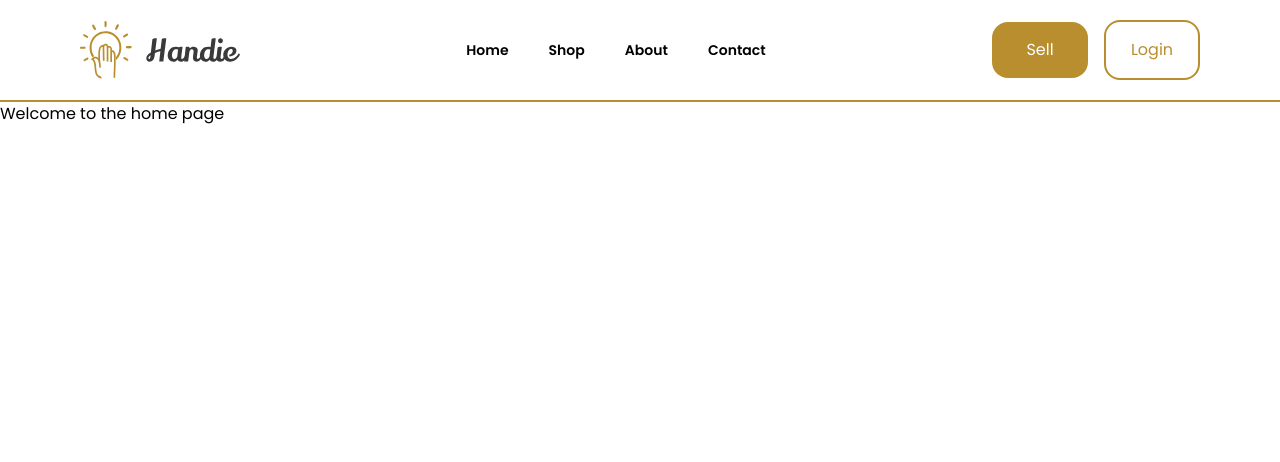
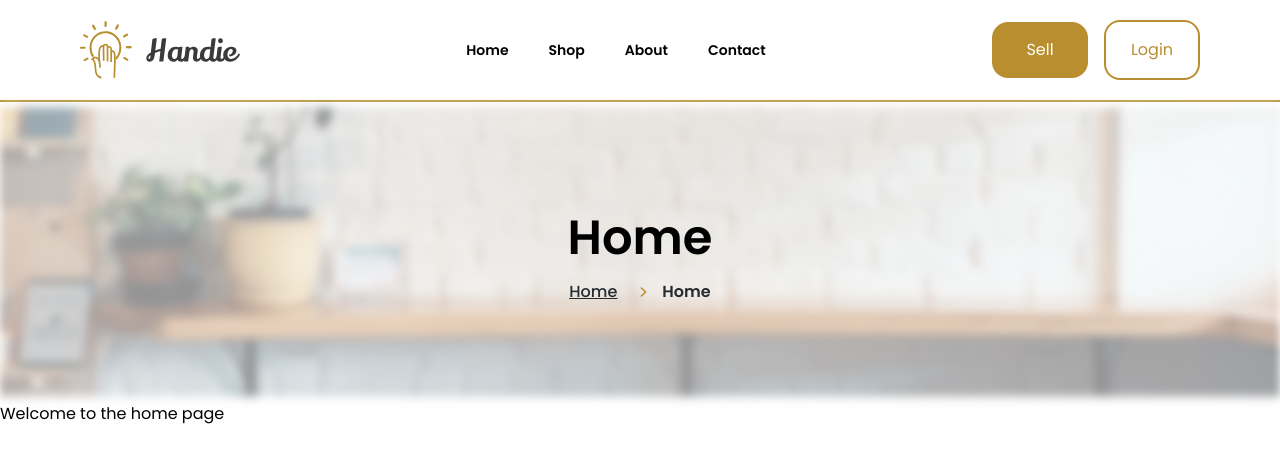
Before and after one commit to omar-the-junior/handie--frontend, a React (Vite) app: page / in a window 1280 px wide. Shown: the top 462 px of the page. Built offline with nearby package versions, Linux system fonts and the light colour scheme.

Commit message:
done Header_section

```diff
--- /dev/null
+++ b/src/components/Header.tsx
@@ -0,0 +1,71 @@
+import { Link, useLocation } from "react-router-dom";
+
+function Header() {
+    const location = useLocation();
+    const path = location.pathname;
+
+    return (
+        <div className="relative w-full h-[300px]">
+            <div
+                className="absolute inset-0 bg-cover bg-center filter blur-sm"
+                style={{
+                    backgroundImage:
+                        "linear-gradient(0deg, rgba(255, 255, 255, 0.35) 0%, rgba(255, 255, 255, 0.35) 100%), url('/Header.png')",
+                }}
+            ></div>
+
+            <div className="relative z-10 flex flex-col items-center justify-center h-full">
+                <h1
+                    className="text-4xl font-bold"
+                    style={{
+                        color: "#000",
+                        textAlign: "center",
+                        fontFamily: "Poppins, sans-serif",
+                        fontSize: "48px",
+                        fontStyle: "normal",
+                        fontWeight: 600,
+                        lineHeight: "normal",
+                    }}
+                >
+                    {path === '/' ? 'Home' : path.substring(1)}
+                </h1>
+                <div className="mt-2 text-sm flex items-center">
+                    <a
+                        href="#"
+                        className="text-gray-600 hover:text-gray-800"
+                        style={{
+                            color: 'var(--Ink-Dark, #252A31)',
+                            fontFamily: 'Poppins, sans-serif',
+                            fontSize: '16px',
+                            fontStyle: 'normal',
+                            fontWeight: '500',
+                            lineHeight: '16px',
+                            textDecorationLine: 'underline',
+                            marginRight: '8px',
+                        }}
+                    >
+                        <Link to="/">Home</Link>
+                    </a>
+                    <img src="/icon_Header.svg" alt="" className="mx-2" />
+                    <a
+                        href="#"
+                        className="text-gray-600 hover:text-gray-800"
+                        style={{
+                            color: 'var(--Ink-Dark, #252A31)',
+                            fontFamily: 'Poppins, sans-serif',
+                            fontSize: '16px',
+                            fontStyle: 'normal',
+                            fontWeight: '600',
+                            lineHeight: '16px',
+                            textDecorationLine: 'none',
+                        }}
+                    >
+                        {path === '/' ? 'Home' : path.substring(1)}
+                    </a>
+                </div>
+            </div>
+        </div>
+    );
+}
+
+export default Header;
--- a/src/components/Navbar.tsx
+++ b/src/components/Navbar.tsx
@@ -42,7 +42,6 @@ function Navbar() {
             <Icon icon="ci:close-big" width="30" height="30" className="text-black" />
           </button>
 
-          {/* Arrange menu items in a column */}
           <ul className="flex flex-col items-start space-y-4 mt-10">
             <li className="text-sm font-semibold leading-normal text-black">
               <Link to="/">Home</Link>
@@ -58,7 +57,6 @@ function Navbar() {
             </li>
           </ul>
 
-          {/* Arrange sell and login buttons in a column */}
           <div className="flex flex-col items-start space-y-4 mt-8">
             {IsSeller && IsLoggedIn ? (
               <img src="/sell.svg" alt="Sell" />
@@ -121,7 +119,6 @@ function Navbar() {
         <img src="/images/logo-horizontal.svg" className="w-40" alt="logo" />
       </Link>
 
-      {/* <div className={`flex-grow ${IsMenuOpen ? 'hidden lg:flex' : 'flex'}`}> */}
       <ul className="flex items-center space-x-10">
         <li className="text-sm font-semibold leading-normal text-black">
           <Link to="/">Home</Link>
@@ -150,7 +147,7 @@ function Navbar() {
 
         {IsLoggedIn ? (
           <>
-            {/* Wrap the icon and dropdown must in fragment */}
+
             <Icon
               icon="iconamoon:profile-circle"
               width="64"
--- a/src/routes/Root.tsx
+++ b/src/routes/Root.tsx
@@ -1,10 +1,11 @@
 import { Outlet } from 'react-router-dom';
 import Navbar from '../components/Navbar';
-
+import Header from '../components/Header';
 function Root() {
   return (
     <>
       <Navbar />
+      <Header />
       <Outlet />
     </>
   );
```
Also changed, not shown: public/Header.png (added), public/icon_Header.svg (added).
